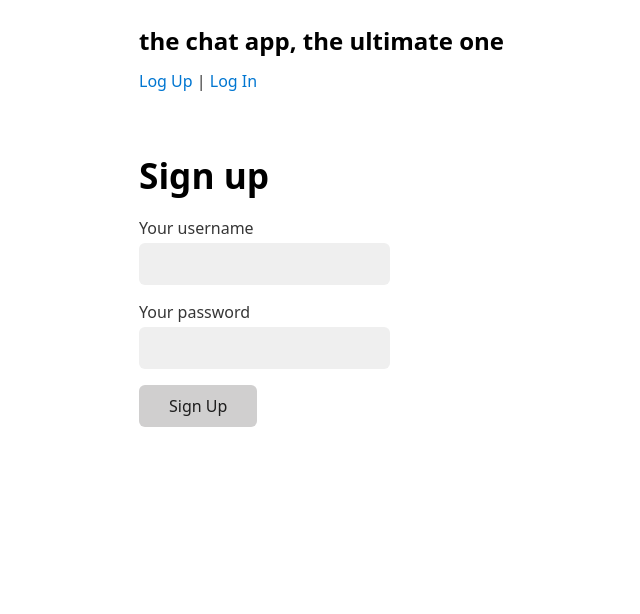
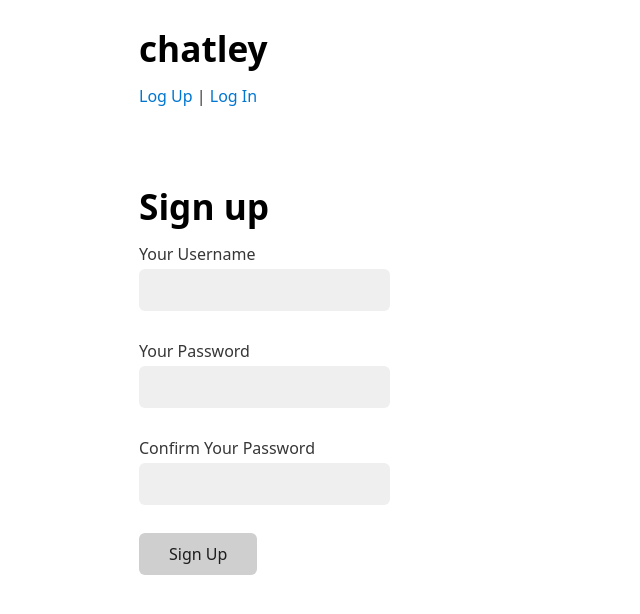
Before and after one commit to abstractHunter/chatley, a Django app: page /accounts/signup/ in a window 1280 px wide. Shown: the top 614 px of the page, without its empty margins (101-741 px from the left). Run offline with Django 4.2, Linux system fonts and the light colour scheme; some libraries are stand-ins or nearby versions.

Commit message:
add user input verification, update user interface

```diff
--- a/accounts/templates/accounts/signup.html
+++ b/accounts/templates/accounts/signup.html
@@ -5,20 +5,26 @@
 
     <h1>Sign up</h1>
 
+    {% if error %}
+        <div>{{error}}</div>
+        <br><br>
+    {% endif %}
+
     <form method="POST">
         {% csrf_token %}
+        <label for="username">Your Username</label>
+        <input type="text" name="username" value={{old_username}}>
+        <br>
 
-        <p>
-            <label for="username">Your username</label>
-            <input type="text" name="username">
-        </p>
-        <p>
-            <label for="password">Your password</label>
-            <input type="password" name="password">
-        </p>
+        <label for="passord">Your Password</label>
+        <input type="password" name="password">
+        <br>
+
+        <label for="password_confirm">Confirm Your Password</label>
+        <input type="password" name="password_confirm">
+        <br>
 
         <button type="submit">Sign Up</button>
-
     </form>
 
 {% endblock content %}
--- a/accounts/views.py
+++ b/accounts/views.py
@@ -18,6 +18,20 @@ def signup(request):
         """
         username = request.POST.get("username")
         password = request.POST.get("password")
+        password2 = request.POST.get("password_confirm")
+
+        if not username:
+            return render(request, "accounts/signup.html", {"error": "Username is required", "old_username": username})
+
+        if User.objects.filter(username=username).exists():
+            return render(request, "accounts/signup.html", {"error": "Username already exists", "old_username": username})
+
+        if not (password and password2):
+            return render(request, "accounts/signup.html", {"error": "Password is required", "old_username": username})
+
+        if not password == password2:
+            return render(request, "accounts/signup.html", {"error": "Passwords do not match", "old_username": username})
+
         user = User.objects.create_user(
             username=username,
             password=password,
@@ -45,6 +59,8 @@ def signin(request):
             login(request, user)
             return redirect("index")
 
+        return render(request, "accounts/signin.html", {"error": "Invalid credentials", "old_username": username})
+
     return render(request, "accounts/signin.html")
 
 
--- a/chat/templates/chat/room.html
+++ b/chat/templates/chat/room.html
@@ -29,7 +29,7 @@
 
     </div>
 
-    <form action="" method="post">
+    <form method="post">
         {% csrf_token %}
         {{ form }}
         <button type="submit">Send Message</button>
--- a/templates/base.html
+++ b/templates/base.html
@@ -14,23 +14,26 @@
         position: fixed;
         z-index: 10;
         top:0;
-        width: 100%;
+        width: min(100%, 800px);
         padding-bottom: 50px;
         background-color: inherit;"
     >
 
         <a href="{% url "index" %}">
-            <h2>the chat app, the ultimate one</h2>
+            <h1>chatley</h1>
         </a>
 
-        {% comment %}
-            var user is available in all the files of the project as the actual connected user
-        {% endcomment %}
-
         {% if user.is_authenticated %}
-            {{ user.username }}
-            <span>|</span>
-            <a href="{% url "signout" %}">Log out</a>
+            <div style="display: flex; justify-content: space-between;">
+                <div>
+                    {{ user.username }}
+                    <span>|</span>
+                    <a href="{% url "signout" %}">Log out</a>
+                </div>
+                <button onclick="window.location.href='{% url "newroom" %}';">
+                    Create a room
+                </button>
+            </div>
 
         {% else %}
             <a href="{% url 'signup' %}">Log Up</a>
@@ -40,6 +43,7 @@
         {% endif %}
 
     </div>
+    <br>
 
     <hr>
     <br>
@@ -51,6 +55,7 @@
 
         {% endblock content %}
     </div>
+    <br>
 
     <div>
         {% block scripts %}
```
Also changed, not shown: accounts/templates/accounts/signin.html (+12 -9 lines), chat/templates/chat/index.html (+1 -6 lines).
